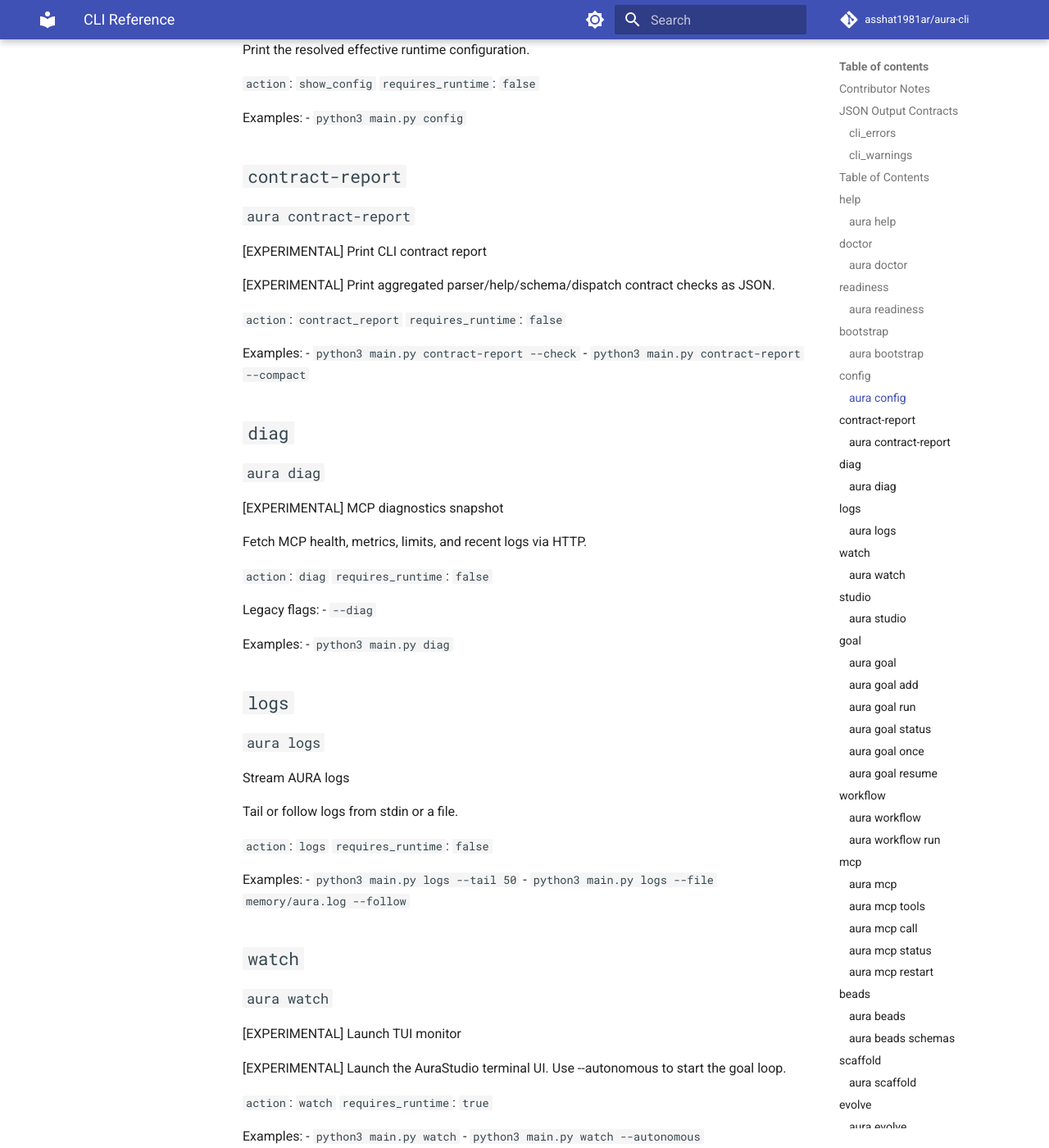
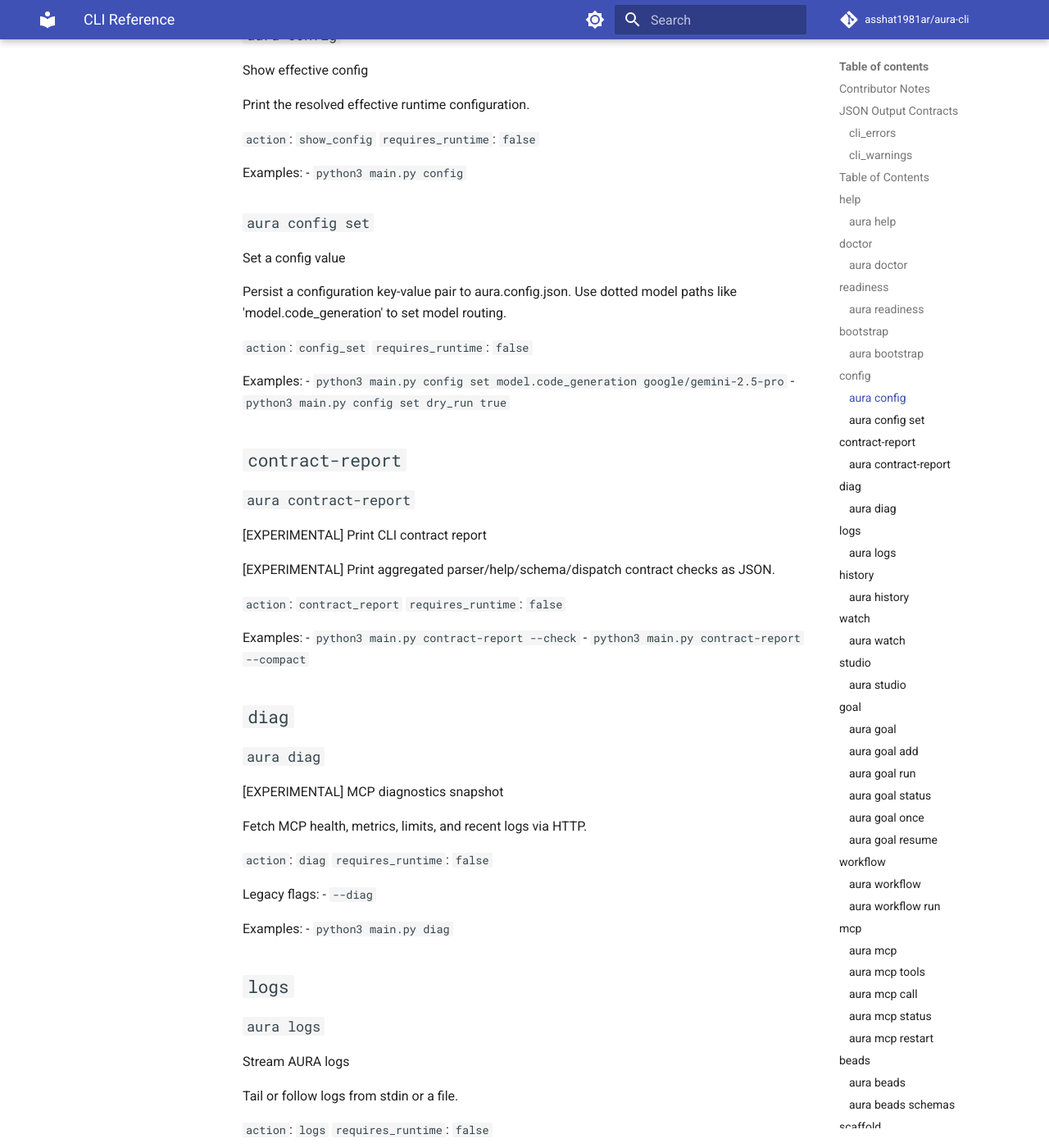
Before and after one commit to asshat1981ar/aura-cli, an MkDocs documentation site: the page built from docs/CLI_REFERENCE.md, in a window 1280 px wide and 1400 px high, scrolled down 4594 px. Shown: the whole window at 82% size. Built offline with MkDocs 1.6.1 and Material for MkDocs 9.7.7, drawn with Linux system fonts in a browser that asks for light colours; comment, search, counter and statistics services are not loaded; the version menu is left out; some of the changed text lies outside the part shown.

Commit message:
fix(ci): update stale CLI reference and fix fixtures None default
- docs/CLI_REFERENCE.md: regenerated to include new 'config set' and
  'history' commands added by the main branch merge (caused CLI Contracts
  CI check to fail)
- tests/helpers/fixtures.py: guard against None default in create_pyproject()
  by normalizing overrides=overrides or {} before calling .get(), preventing
  AttributeError when called without arguments

https://claude.ai/code/session_01EtjMKRU8Px1Bzex5wMq8Pu

```diff
--- a/docs/CLI_REFERENCE.md
+++ b/docs/CLI_REFERENCE.md
@@ -66,9 +66,11 @@ Known record codes:
 - [`readiness`](#readiness)
 - [`bootstrap`](#bootstrap)
 - [`config`](#config)
+  - [`aura config set`](#aura-config-set)
 - [`contract-report`](#contract-report)
 - [`diag`](#diag)
 - [`logs`](#logs)
+- [`history`](#history)
 - [`watch`](#watch)
 - [`studio`](#studio)
 - [`goal`](#goal)
@@ -187,6 +189,19 @@ Print the resolved effective runtime configuration.
 Examples:
 - `python3 main.py config`
 
+### `aura config set`
+
+Set a config value
+
+Persist a configuration key-value pair to aura.config.json.
+Use dotted model paths like 'model.code_generation' to set model routing.
+
+`action`: `config_set` `requires_runtime`: `false`
+
+Examples:
+- `python3 main.py config set model.code_generation google/gemini-2.5-pro`
+- `python3 main.py config set dry_run true`
+
 ## `contract-report`
 
 ### `aura contract-report`
@@ -230,6 +245,21 @@ Tail or follow logs from stdin or a file.
 Examples:
 - `python3 main.py logs --tail 50`
 - `python3 main.py logs --file memory/aura.log --follow`
+
+## `history`
+
+### `aura history`
+
+Show completed goal history
+
+List the last N completed goals with their scores and timestamps from the goal archive.
+
+`action`: `history` `requires_runtime`: `true`
+
+Examples:
+- `python3 main.py history`
+- `python3 main.py history --limit 20`
+- `python3 main.py history --json`
 
 ## `watch`
 
```
Also changed, not shown: 1 other file.
